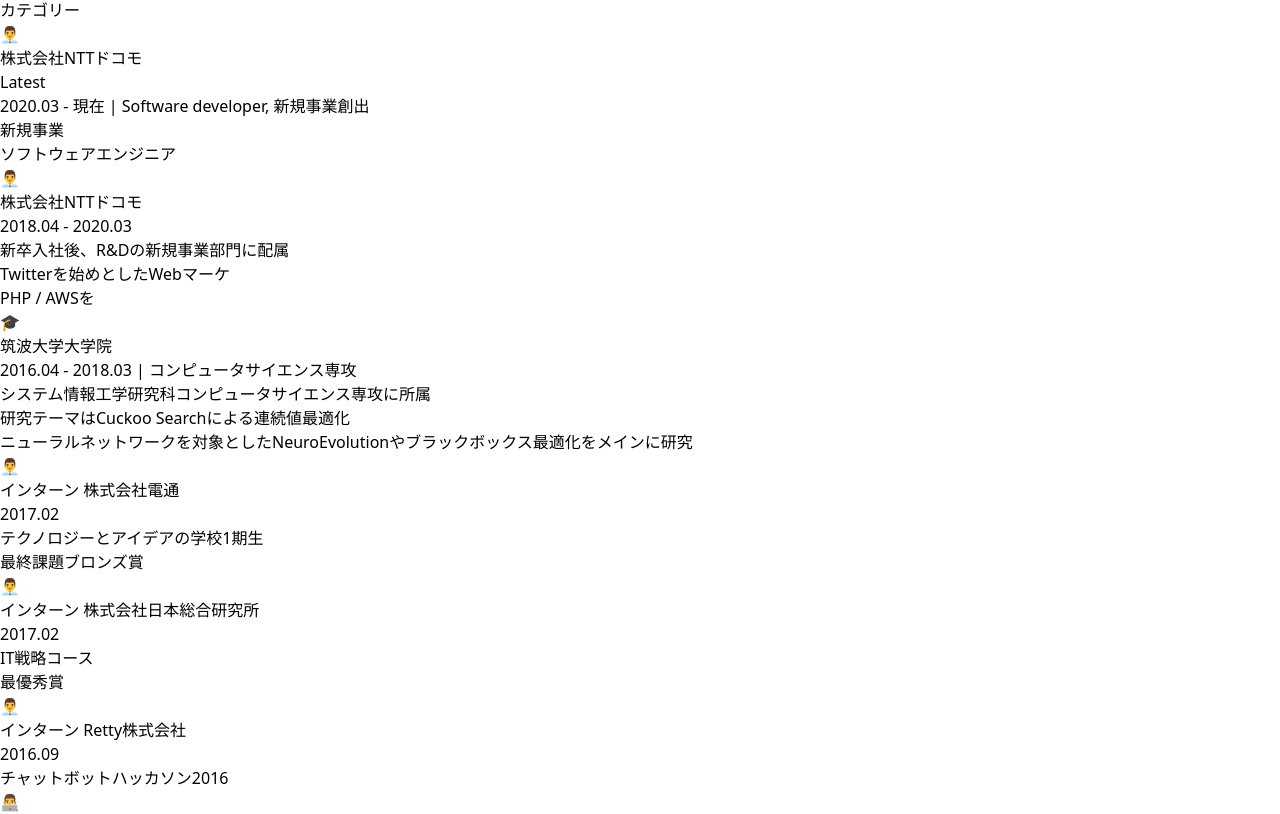
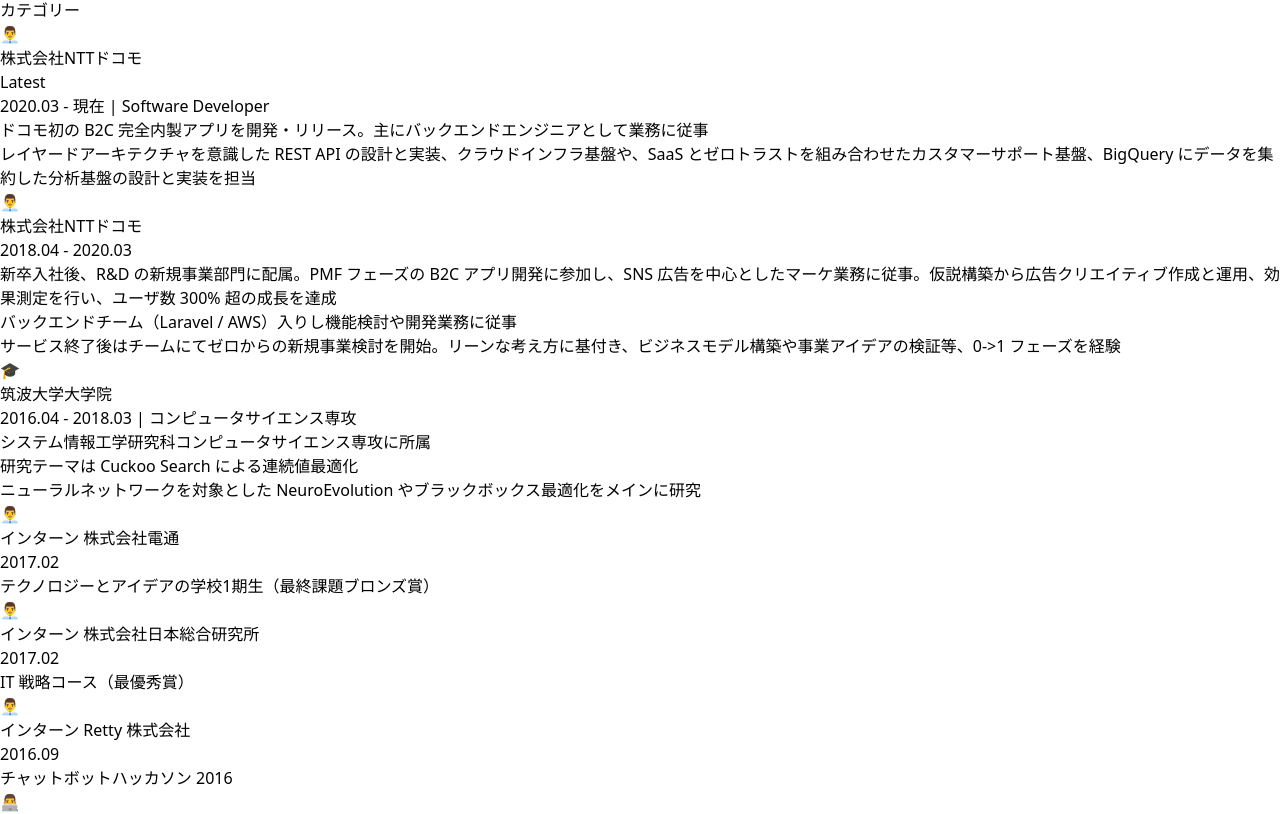
Before and after one commit to kawamou/kawamou.github.io, a Next.js app: page /cv in a window 1280 px wide. Shown: the part 3292-4106 px from the top of the page. Built offline with nearby package versions, Linux system fonts and the light colour scheme; what @material-tailwind/react would draw is missing.

Commit message:
コンテンツを記入

```diff
--- a/src/components/experiences.tsx
+++ b/src/components/experiences.tsx
@@ -41,14 +41,17 @@ const Experience: FC<{ index: number } & ExperienceProps> = ({
               {subTitle}
             </Typography>
 
-            <ul
-              className={`${
-                contents.length > 1 ? 'list-disc' : 'list-none'
-              } list-inside marker:text-blue-gray-900 text-blue-gray-900 leading-6 mb-4`}
-            >
+            <ul className={`text-blue-gray-900 leading-6 mb-4`}>
               {contents.map((content, i) => {
                 return (
-                  <li key={i}>
+                  <li
+                    key={i}
+                    className={`${
+                      contents.length > 1
+                        ? 'before:content-["・"] before:left-0 before:absolute before:text-blue-gray-900 pl-4 relative'
+                        : ''
+                    }`}
+                  >
                     <Typography className='text-sm inline'> {content}</Typography>
                   </li>
                 )
@@ -66,17 +69,20 @@ export const Experiences = () => {
     {
       category: '👨‍💼',
       title: '株式会社NTTドコモ',
-      subTitle: '2020.03 - 現在 | Software developer, 新規事業創出',
-      contents: ['新規事業', 'ソフトウェアエンジニア'],
+      subTitle: '2020.03 - 現在 | Software Developer',
+      contents: [
+        'ドコモ初の B2C 完全内製アプリを開発・リリース。主にバックエンドエンジニアとして業務に従事',
+        'レイヤードアーキテクチャを意識した REST API の設計と実装、クラウドインフラ基盤や、SaaS とゼロトラストを組み合わせたカスタマーサポート基盤、BigQuery にデータを集約した分析基盤の設計と実装を担当',
+      ],
     },
     {
       category: '👨‍💼',
       title: '株式会社NTTドコモ',
       subTitle: '2018.04 - 2020.03',
       contents: [
-        '新卒入社後、R&Dの新規事業部門に配属',
-        'Twitterを始めとしたWebマーケ',
-        'PHP / AWSを',
+        '新卒入社後、R&D の新規事業部門に配属。PMF フェーズの B2C アプリ開発に参加し、SNS 広告を中心としたマーケ業務に従事。仮説構築から広告クリエイティブ作成と運用、効果測定を行い、ユーザ数 300% 超の成長を達成',
+        'バックエンドチーム（Laravel / AWS）入りし機能検討や開発業務に従事',
+        'サービス終了後はチームにてゼロからの新規事業検討を開始。リーンな考え方に基付き、ビジネスモデル構築や事業アイデアの検証等、0->1 フェーズを経験',
       ],
     },
     {
@@ -85,33 +91,33 @@ export const Experiences = () => {
       subTitle: '2016.04 - 2018.03 | コンピュータサイエンス専攻',
       contents: [
         'システム情報工学研究科コンピュータサイエンス専攻に所属',
-        '研究テーマはCuckoo Searchによる連続値最適化',
-        'ニューラルネットワークを対象としたNeuroEvolutionやブラックボックス最適化をメインに研究',
+        '研究テーマは Cuckoo Search による連続値最適化',
+        'ニューラルネットワークを対象とした NeuroEvolution やブラックボックス最適化をメインに研究',
       ],
     },
     {
       category: '👨‍💼',
       title: 'インターン 株式会社電通',
       subTitle: '2017.02',
-      contents: ['テクノロジーとアイデアの学校1期生', '最終課題ブロンズ賞'],
+      contents: ['テクノロジーとアイデアの学校1期生（最終課題ブロンズ賞）'],
     },
     {
       category: '👨‍💼',
       title: 'インターン 株式会社日本総合研究所',
       subTitle: '2017.02',
-      contents: ['IT戦略コース', '最優秀賞'],
+      contents: ['IT 戦略コース（最優秀賞）'],
     },
     {
       category: '👨‍💼',
-      title: 'インターン Retty株式会社',
+      title: 'インターン Retty 株式会社',
       subTitle: '2016.09',
-      contents: ['チャットボットハッカソン2016'],
+      contents: ['チャットボットハッカソン 2016'],
     },
     {
       category: '👨‍💻',
       title: 'アルバイト WWD JAPAN',
       subTitle: '2017 - 2018',
-      contents: ['ファッション週刊誌 / Web媒体のインターン及び学生アルバイト'],
+      contents: ['ファッション週刊誌 / Web 媒体のインターン及び学生アルバイト'],
     },
     {
       category: '👨‍💻',
@@ -124,8 +130,7 @@ export const Experiences = () => {
       title: '筑波大学',
       subTitle: '2012.04 - 2016.03 | 情報学群情報科学類',
       contents: [
-        '情報学群情報科学類に所属',
-        '卒論は進化計算を用いた対話型配色支援システムの開発と評価',
+        '情報学群情報科学類に所属。卒論は進化計算を用いた対話型配色支援システムの開発と評価',
       ],
     },
   ])
```
